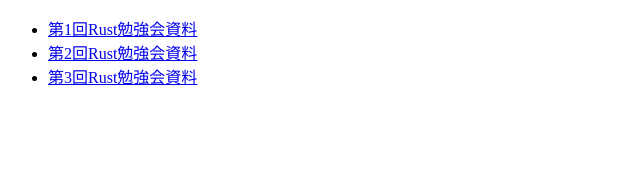
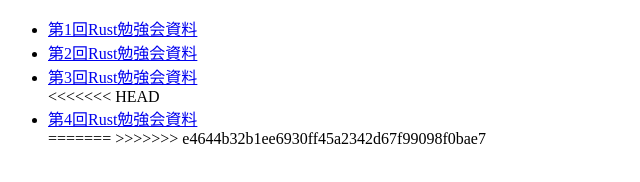
Before and after one commit to RyosukeNAKATA/rust_workshop, a plain HTML site: page index.html in a window 1280 px wide. Shown: the whole page, without its empty margins (0-640 px from the left). Drawn offline with Linux system fonts and the light colour scheme.

Commit message:
deploy: 138964e7c41a005f9546a32fad22fd63744cbd55

```diff
--- a/index.html
+++ b/index.html
@@ -12,6 +12,10 @@
     <li><a href="./slides/20230602">第1回Rust勉強会資料</a></li>
     <li><a href="./slides/20230616">第2回Rust勉強会資料</a></li>
     <li><a href="./slides/20230630">第3回Rust勉強会資料</a></li>
+<<<<<<< HEAD
+    <li><a href="./slides/20230707">第4回Rust勉強会資料</a></li>
+=======
+>>>>>>> e4644b32b1ee6930ff45a2342d67f99098f0bae7
   </ul>
 </body>
 </html>
```
